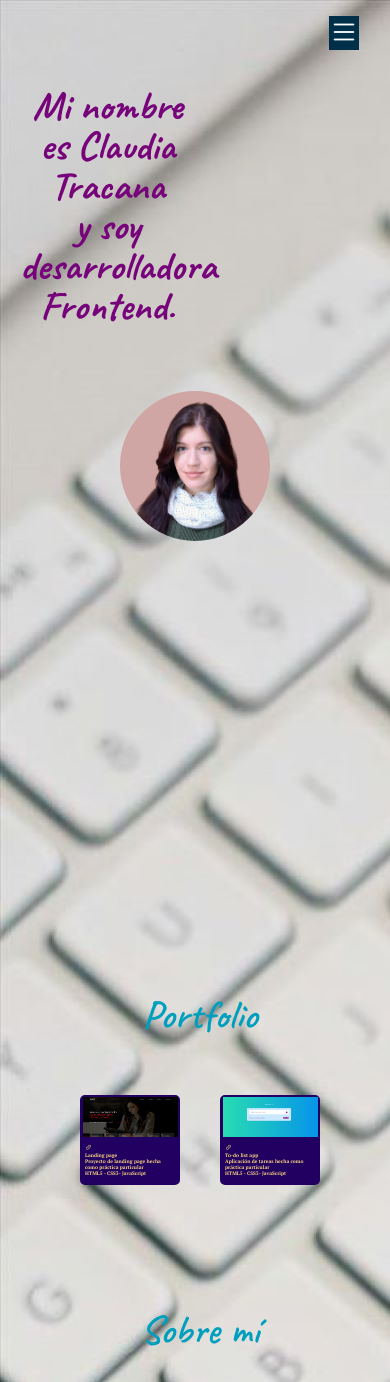
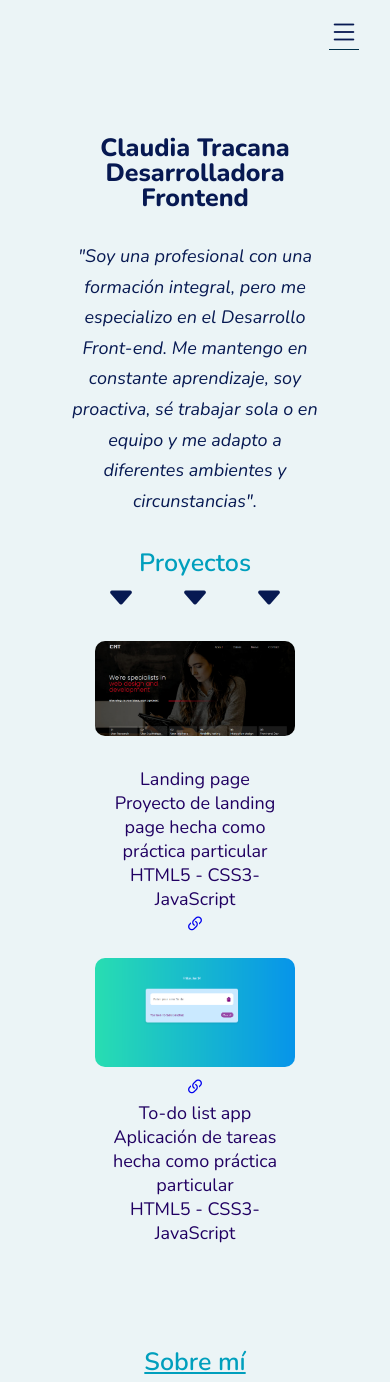
Before and after one commit to clau-devSpace/cv, a plain HTML site: page index.html in a window 390 px wide. Shown: the top 1382 px of the page. Drawn offline with nearby package versions, Linux system fonts and the light colour scheme.

Commit message:
index y estilos

```diff
--- a/css/estilos.css
+++ b/css/estilos.css
@@ -1,33 +1,19 @@
 
-
-
-
-@import url('https://fonts.googleapis.com/css2?family=IBM+Plex+Sans:ital,wght@0,100;0,200;0,300;0,400;0,500;0,600;0,700;1,100;1,200;1,300;1,400;1,500;1,600;1,700&family=Outfit:wght@100..900&family=Oxygen:wght@300;400;700&family=Silkscreen:wght@400;700&display=swap');
-
-@import url('https://fonts.googleapis.com/css2?family=PT+Serif:ital,wght@0,400;0,700;1,400;1,700&display=swap');
-
-@import url('https://fonts.googleapis.com/css2?family=Open+Sans:ital,wght@0,300..800;1,300..800&display=swap');
-
-@import url('https://fonts.googleapis.com/css2?family=Caveat:wght@400..700&family=Open+Sans:ital,wght@0,300..800;1,300..800&family=Pacifico&display=swap');
-
+@import url('https://fonts.googleapis.com/css2?family=Nunito:ital,wght@0,200..1000;1,200..1000&display=swap');
 
 
 *{
     margin: 0;
     padding: 0;
     box-sizing: border-box;
+    background-color: #EBF4F6;
 
 }
 
 
 body {
-    color: #210062;
-    font-family: "PT Serif", serif;
-    font-weight: 700;
-    background-image: url("../imagenes/marissa-grootes-YwPNWDNZHkg-unsplash.jpg");
-    background-repeat: no-repeat;
-    background-clip: padding-box;
-
+    color: #071952;
+    font-family: "Nunito", serif;
 
 }
 
@@ -45,7 +31,7 @@ body {
 .nav-menu{
     display: flex;
     list-style: none;
-    gap: 2rem;
+    gap: 8px;
 
 }
 
@@ -54,14 +40,18 @@ body {
     line-height: 60px;
     border-radius: 8px;
     padding: 8px 10px;
-    font-family: "PT Serif", serif;
+    font-family: "Nunito", sans-serif;
     font-weight: 700;
 
 }
 
 .nav-link{
     text-decoration: none;
-    color: #210062;
+    color: #071952;
+}
+
+.nav-link:hover{
+    color: #071952;
 }
 
 
@@ -76,6 +66,8 @@ body {
 }
 
 .principal{
+    display: flex;
+    flex-direction: column;
     text-align: center;
     align-items: center;
     justify-content: center;
@@ -83,46 +75,34 @@ body {
 
 .introduccion{
 
-    padding-top: 60px;
+    padding-top: 70px;
+
 }
 
 
 .presentacion p{
-  color: #77037B;
-  font-size: 65px;
-  font-family: "Caveat", cursive;
-  font-weight: 700;
+  color: #071952;
+  font-size: 50px;
+  font-weight: 800;
   line-height: 1;
 
 }
 
 
 
-
 h1, h2{
     color: #009FBD;
-    font-family: "Caveat", cursive;
     font-weight: 600;
-    font-size: 65px;
-    display: inline-block;
+    font-size: 40px;
 
 
 }
 
-h1{
-    padding-top: 60px;
-    padding-bottom: 35px;
 
-}
-
-
-
-
-.imagen img{
-    width: 180px;
-    height: auto;
-    border-radius: 130px;
-    margin-top: 35px;
+.arrow{
+    font-size: 30px;
+    padding-left: 22px;
+    padding-right: 22px;
 
 }
 
@@ -141,12 +121,6 @@ h1{
 
 }
 
-.portfolio2{
-    display: flex;
-    align-items: center;
-    justify-content: center;
-
-}
 
 
 .sobre-mi{
@@ -164,16 +138,25 @@ h1{
 
 }
 
-.perfil{
+.perfil p{
+    margin: 0 auto;
+    width: 800px;
+    text-align: center;
+    display: inline-block;
     font-weight: 300;
+    font-size: 18px;
+    font-style: italic;
+    padding-top: 30px;
+
 }
+
 
 .listas, .perfil{
     line-height: 1.7;
 }
 
 .curriculum{
-    margin-block-start: 90px;
+    margin-block-start: 75px;
 
 
 }
@@ -190,56 +173,51 @@ h1{
 h2{
 
     padding-top: 100px;
+    text-decoration: underline;
 
 }
 
 h4{
     color: #009FBD;
     font-weight: 500;
+    font-size: 23px;
 }
 
 h3{
-    font-family: "PT Serif", serif;
     font-weight: 700;
+    font-size: 25px;
 }
 
 .icono{
-    color: #F9E2AF;
+    color: #77037B;
     font-size: 50px;
     padding: 7px 14px;
-    border-radius: 50%;
-    background-color:  #77037B;
+
 }
 
 .icono2{
     font-size: 20px;
     font-weight: bold;
-    color: #FCD77F;
+
 }
 
 .proyectos{
-    margin: 20px;
-    background-color: #210062;
-    width: 252px;
-    height: 224px;
-    border: 2px solid #210062;
-    border-radius: 5px;
-
-
+    margin-block-start: 75px;
 }
 
 .proyectos img{
-    width: 248px;
-    height: 124px;
+    width: 400px;
+    height: auto;
+    border-radius: 10px;
 
 }
 
 .proyectos p{
-    font-size: 11px;
-    color: #FCD77F;
-    text-align: left;
-    padding-left: 10px;
-    padding-right: 10px;
+    font-size: 20px;
+    color: #210062;
+    vertical-align: top;
+    font-weight: 400;
+
 }
 
 .hidden{
@@ -265,12 +243,15 @@ h3{
    .abrir-menu{
     display: block;
     margin-right: 15px;
+    color: #071952;
+    cursor: pointer;
     }
 
    .cerrar-menu{
     display: block;
     padding-bottom: 12px;
     cursor: pointer;
+    color: #fff;
 
 
    }
@@ -291,8 +272,17 @@ h3{
         padding: 2rem;
         box-shadow: 0 0 0 100vmax(0, 0, 0, .5);
 
+    }
+
+    .nav-link{
+        color: #fff;
 
     }
+
+    .nav-link:hover{
+        color: #cc93f5;
+    }
+
 
     .nav.visible{
         opacity: 1;
@@ -306,98 +296,73 @@ h3{
 
     }
 
+    .menu-item, .nav-menu, .nav-link, .cerrar-menu, .bi-x{
+        background-color: #003049;
+    }
+
 
     .sobre-mi{
-        width: 280px;
-        margin-top: 300px;
+        margin-top: 20px;
+        width: 400px;
+        text-align: center;
+
     }
 
     .principal{
         overflow: hidden;
-    }
-
-
-    .introduccion{
-
-        padding: 20px;
-        display: flex;
-        flex-direction: column;
-        gap: 30px;
-        height: 100vh;
-
-
-    }
-
-    .presentacion{
-        width: 50%;
 
     }
 
 
     .presentacion p{
-        color: #77037B;
-        font-size: 40px;
+        font-size: 25px;
+        width: 250px;
+
+    }
+
+    .perfil p{
+      width: 250px;
+      font-size: 18px;
+      text-align: center;
+      margin: 0;
+      overflow: hidden;
 
     }
 
 
     h1, h2{
-
-        font-size: 40px;
-
-
+        font-size: 25px;
 
     }
 
-    h3{
-        font-size: 20px;
-    }
-
-    .listas{
-        font-size: 20px;
-    }
-
-    .perfil{
-        font-size: 20px;
-    }
 
     .proyectos img{
-        width: 95px;
-        height: 40px;
-
-    }
-
-    .imagen img{
-        width: 150px;
+        width: 200px;
         height: auto;
-
-    }
-
-    .proyectos{
-        margin: 20px;
-        width: 100px;
-        height: 90px;
-
+        border-radius: 10px;
 
     }
 
     .proyectos p{
-        font-size: 5px;
-        padding-left: 3px;
-        padding-right: 3px;
-    }
-
-    .icono2{
-        font-size: 7px;
-    }
-
-
-
-    .fa-brands{
-    font-size: 45px;
+        font-size: 18px;
+        width: 200px;
+        display: inline-block;
 
     }
 
+    .proyectos, .curriculum{
+        margin-block-start: 20px;
+    }
+
+    h3,h4{
+        font-size: 18px;
+    }
+
+    .listas{
+        font-size: 18px;
+        display: inline-block;
+        width: 200px;
+    }
 
     .ultimo{
         margin-bottom: 80px;
@@ -405,13 +370,6 @@ h3{
 
     .menu-item{
         color:#fff;
-    }
-
-    .sobre-mi{
-        width: 400px;
-        margin-top: 20px;
-        font-size: 20px;
-
     }
 
 
--- a/index.html
+++ b/index.html
@@ -45,14 +45,15 @@
 
             <div class="presentacion">
 
-               <p>Mi nombre es Claudia Tracana <br>y soy desarrolladora Frontend.</p>
+               <p>Claudia Tracana <br>Desarrolladora Frontend</p>
 
 
             </div>
 
-            <div class="imagen">
+            <div class="perfil">
 
-              <img src="imagenes/claudiat.jpg" alt="Foto Claudia">
+              <p>"Soy una profesional con una formación integral, pero me especializo en el Desarrollo Front-end.
+               Me mantengo en constante aprendizaje, soy proactiva, sé trabajar sola o en equipo y me adapto a diferentes ambientes y circunstancias".</p>
 
             </div>
 
@@ -60,18 +61,24 @@
 
         <div class="sobre-mi">
 
-            <h1 id="portfolio" class="hidden">Portfolio</h1>
+          <div class="ache1">
+
+            <h1 id="portfolio">Proyectos</h1>
+
+            <span><i class="bi bi-caret-down-fill arrow"></i><i class="bi bi-caret-down-fill arrow"></i><i class="bi bi-caret-down-fill arrow"></i></span>
+
+          </div>
+
 
 
             <div class="portfolio2 hidden">
 
-
-
                 <div class="proyectos">
                     <img src="imagenes/LANDING.png" alt="landing page">
                     <p>
-                        <a href="https://lemon-tree.vercel.app" target="_blank"><i class="bi bi-link-45deg icono2"></i>
-                    </a> <br>Landing page <br>Proyecto de landing page hecha como práctica particular <br> HTML5 - CSS3- JavaScript <br>
+                       <br>Landing page <br>Proyecto de landing page hecha como práctica particular <br> HTML5 - CSS3- JavaScript <br>
+                       <a href="https://lemon-tree.vercel.app" target="_blank"><i class="bi bi-link-45deg icono2"></i>
+                       </a>
                     </p>
                 </div>
 
@@ -92,26 +99,6 @@
 
             <div class="hidden curriculum">
 
-              <i class="bi bi-person-fill icono"></i>
-
-              <br>
-              <br>
-
-                <h3 class="perfil-2">Perfil</h3>
-
-                <p class="perfil">Como estudiante de programación he desarrollado una formación general e
-                  integral, especializándome en el desarrollo frontend. Me mantengo en constante aprendizaje, soy proactiva,
-                  sé trabajar en equipo y me adapto a diferentes ambientes y circunstancias.
-                </p>
-
-            </div>
-
-            <div class="hidden curriculum">
-
-              <i class="bi bi-pc-display-horizontal icono"></i>
-
-
-
               <br>
               <br>
 
@@ -126,8 +113,6 @@
             </div>
 
             <div class="hidden curriculum">
-
-              <i class="bi bi-journals icono"></i>
 
               <br>
               <br>
@@ -148,8 +133,6 @@
 
             <div class="hidden curriculum">
 
-              <i class="bi bi-briefcase-fill icono"></i>
-
               <br>
               <br>
 
@@ -164,7 +147,6 @@
 
             <div class="hidden curriculum">
 
-              <i class="bi bi-globe-americas icono"></i>
 
               <br>
               <br>
@@ -179,8 +161,6 @@
             </div>
 
             <div id='contacto' class="hidden curriculum contacto2">
-
-                <i class="bi bi-telephone-fill icono"></i>
 
                 <br>
                 <br>
```
Also changed, not shown: imagenes/domenico-loia-hGV2TfOh0ns-unsplash.jpg (added).
